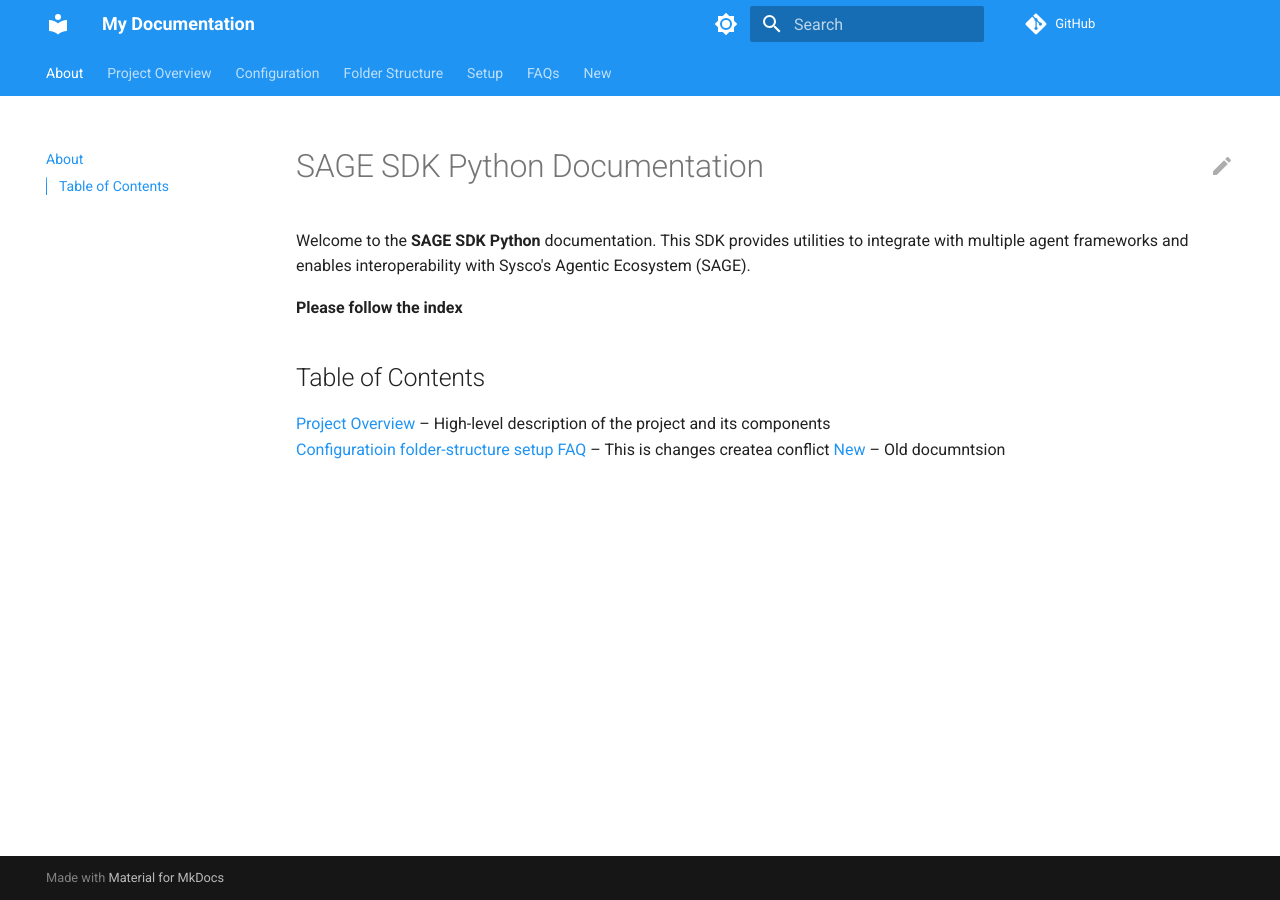
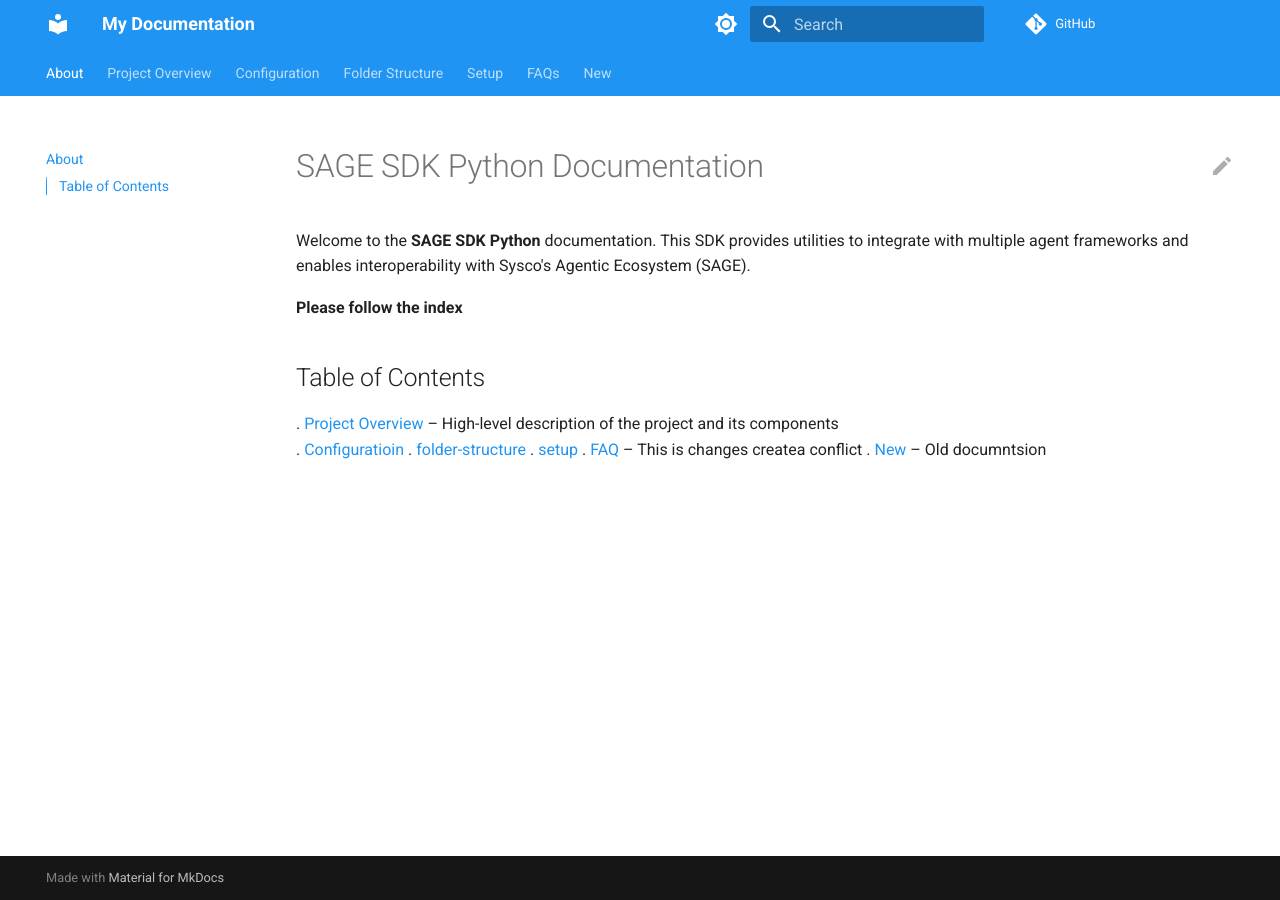
Before and after one commit to Abhijnan345Ghosh/google_adk_ollama_project, an MkDocs documentation site: the page built from docs/index.md, in a window 1280 px wide. Built offline with MkDocs 1.6.1 and Material for MkDocs 9.7.7, drawn with Linux system fonts in a browser that asks for light colours; comment, search, counter and statistics services are not loaded.

Commit message:
"737time"

```diff
--- a/docs/index.md
+++ b/docs/index.md
@@ -6,9 +6,9 @@ Welcome to the **SAGE SDK Python** documentation. This SDK provides utilities to
 
 ## Table of Contents
 
-[Project Overview](project-overview.md) – High-level description of the project and its components
-[Configuratioin](configuration.md)
-    [folder-structure](folder-structure.md)
-    [setup](setup.md)
-[FAQ](faq.md) – This is changes createa  conflict
-[New](new.md) – Old documntsion
+. [Project Overview](project-overview.md) – High-level description of the project and its components
+. [Configuratioin](configuration.md)
+    . [folder-structure](folder-structure.md)
+    . [setup](setup.md)
+. [FAQ](faq.md) – This is changes createa  conflict
+. [New](new.md) – Old documntsion
```
